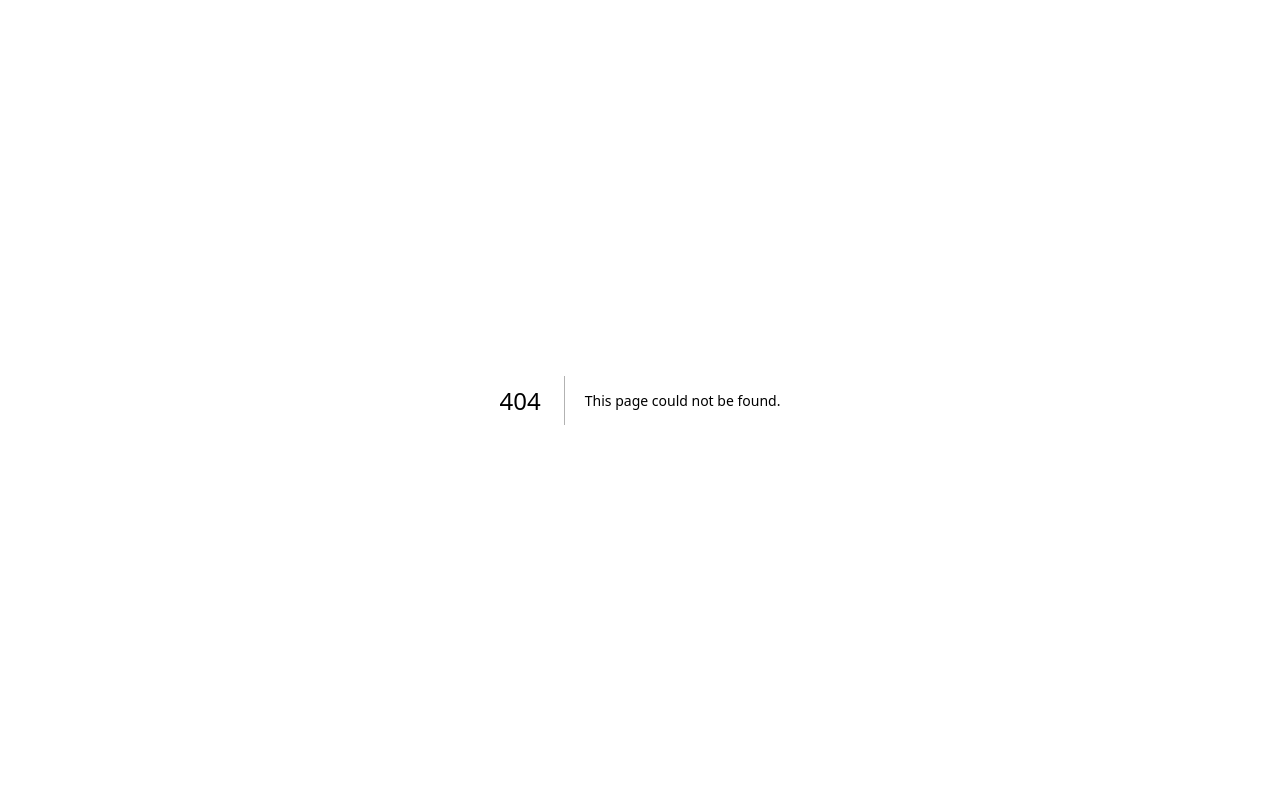
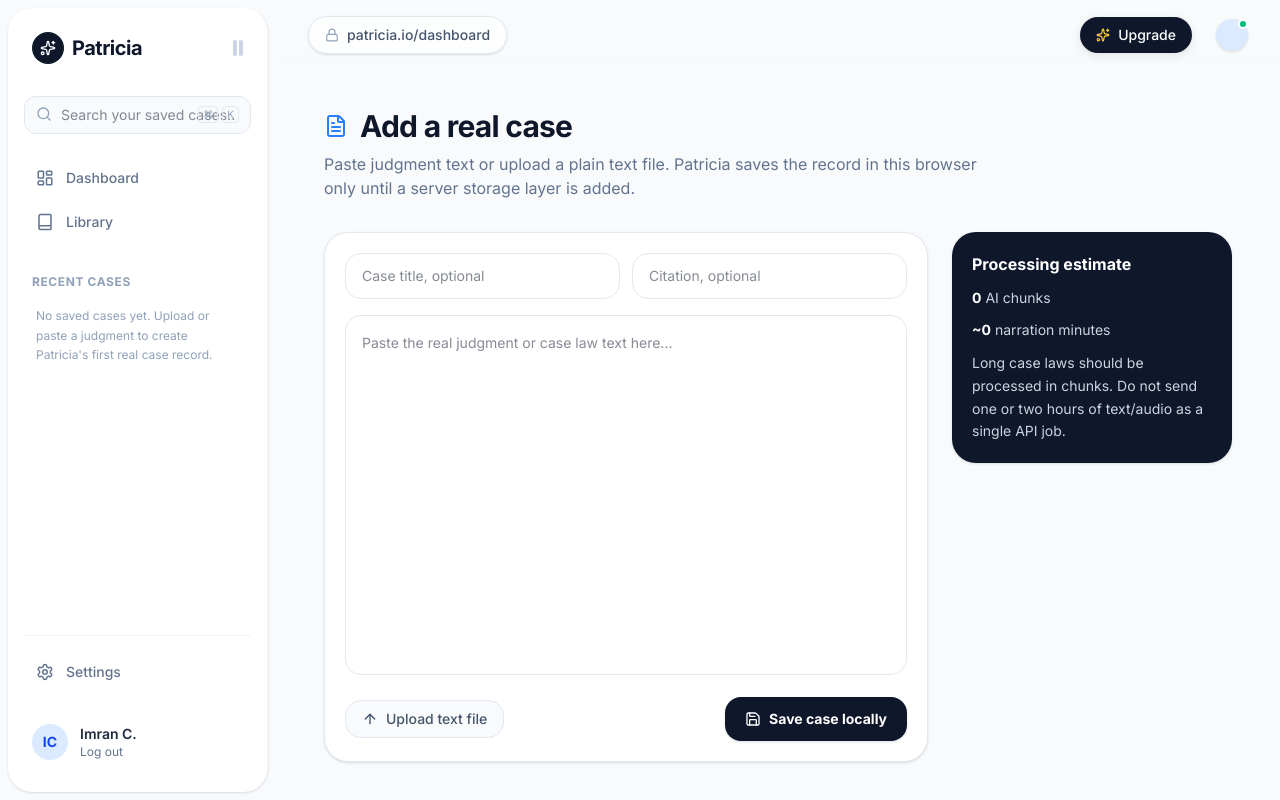
Before and after one commit to imranshiundu/Patricia, a Next.js app: page /documents in a window 1280 px wide. Before the commit this address had no page. Built offline with nearby package versions, Linux system fonts and the light colour scheme.

Commit message:
Add documents page for real case intake

```diff
--- /dev/null
+++ b/src/app/(app)/documents/page.tsx
@@ -0,0 +1,5 @@
+import { DocumentIntakeClient } from "@/components/DocumentIntakeClient";
+
+export default function DocumentsPage() {
+  return <DocumentIntakeClient />;
+}
```
